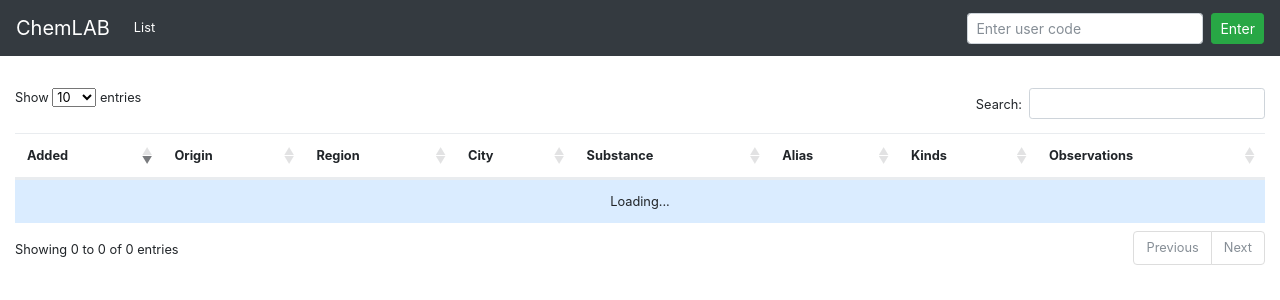
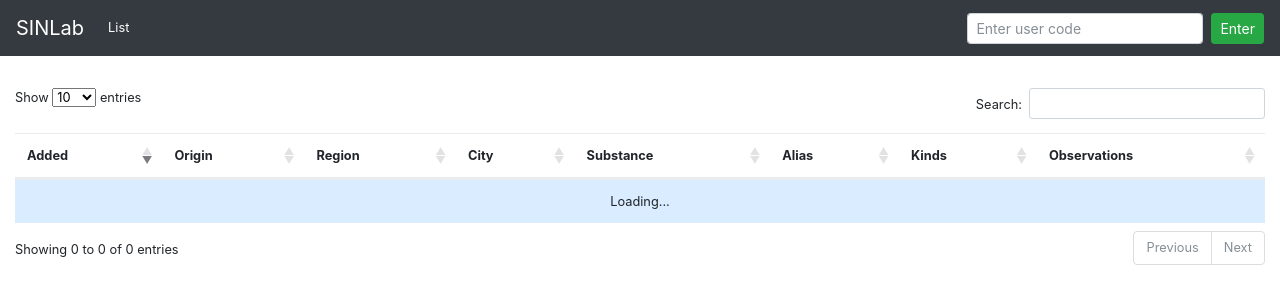
Before and after one commit to tadeoos/chemlab, a Django app: page / in a window 1280 px wide. Shown: the top 300 px of the page. Run offline with Django 3.2, Linux system fonts and the light colour scheme; data that the repository does not hold is empty; some libraries are stand-ins or nearby versions.

Commit message:
change title to SINLab

```diff
--- a/chemlab/templates/base.html
+++ b/chemlab/templates/base.html
@@ -23,7 +23,7 @@
 </head>
 <body>
 	<nav class="navbar navbar-expand-lg navbar-dark bg-dark">
-	  <a class="navbar-brand" href="{% url 'index' %}">ChemLAB</a>
+	  <a class="navbar-brand" href="{% url 'index' %}">SINLab</a>
 	  <button class="navbar-toggler" type="button" data-toggle="collapse" data-target="#navbarColor02" aria-controls="navbarColor02" aria-expanded="false" aria-label="Toggle navigation">
 	    <span class="navbar-toggler-icon"></span>
 	  </button>
```
